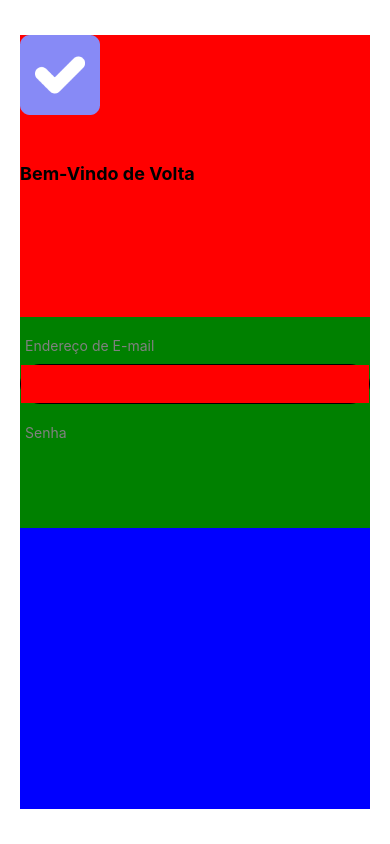
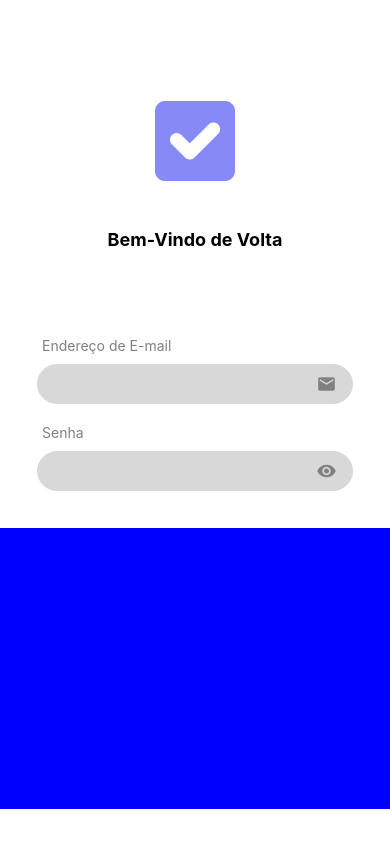
Before and after one commit to Gustavo280408/ReactNative-App, a React Native app: screen / in a window 390 px wide. Built offline with nearby package versions, Linux system fonts and the light colour scheme.

Commit message:
colocando icones, baixando biblioteca dos icones e arrumando o input e a estilização

```diff
--- a/package.json
+++ b/package.json
@@ -9,10 +9,12 @@
     "web": "expo start --web"
   },
   "dependencies": {
+    "@react-native-vector-icons/ionicons": "12.3.0",
     "expo": "~53.0.20",
     "expo-status-bar": "~2.2.3",
     "react": "19.0.0",
-    "react-native": "0.79.5"
+    "react-native": "0.79.5",
+    "@react-native-vector-icons": "^10.3.0"
   },
   "devDependencies": {
     "@babel/core": "^7.25.2",
--- a/src/pages/login/index.tsx
+++ b/src/pages/login/index.tsx
@@ -2,6 +2,8 @@
 import { Text, View, Image, TextInput } from 'react-native';
 import { style } from './styles';
 import Logo from "../../assets/logo.png";
+import {MaterialIcons} from "@expo/vector-icons";
+import { themas } from '../../global/themes';
 
 export default function Login() {
   return (
@@ -20,8 +22,23 @@
           <TextInput
             style={style.input}
           />
+          <MaterialIcons
+          name = "email"
+          size={20}
+          color={themas.colors.gray}
+          />
         </View>
         <Text style={style.titleInput}>Senha</Text>
+        <View style={style.boxInput}>
+          <TextInput
+          style={style.input}
+          />
+          <MaterialIcons
+          name = "remove-red-eye"
+          size={20}
+          color={themas.colors.gray}
+          />
+        </View>
         <TextInput />
       </View>
       <View style={style.boxBotton}>
--- a/src/pages/login/styles.ts
+++ b/src/pages/login/styles.ts
@@ -7,17 +7,20 @@
         flex: 1,
         alignItems: 'center',
         justifyContent: 'center',
-        padding: 20
+        //padding: 20
     },
     boxTop: {
         height: Dimensions.get('window').height / 3,
         width: '100%',
-        backgroundColor: 'red'
+        //backgroundColor: 'red'
+        alignItems: 'center',
+        justifyContent: 'center'
     },
     boxMid: {
         height: Dimensions.get('window').height / 4,
         width: '100%',
-        backgroundColor: 'green',
+        //backgroundColor: 'green',
+        paddingHorizontal: 37
     },
     boxBotton: {
         height: Dimensions.get('window').height / 3,
@@ -45,10 +48,15 @@
         borderRadius: 40,
         marginTop: 10,
         flexDirection: 'row',
+        alignItems: 'center',
+        paddingHorizontal: 5,
+        backgroundColor: themas.colors.lightGray,
+        borderColor: themas.colors.lightGray
     },
     input: {
         height: '100%',
-        width: "100%",
-        backgroundColor: 'red',
+        width: "90%",
+        //backgroundColor: 'red',
+        borderRadius: 40
     }
 })
```
